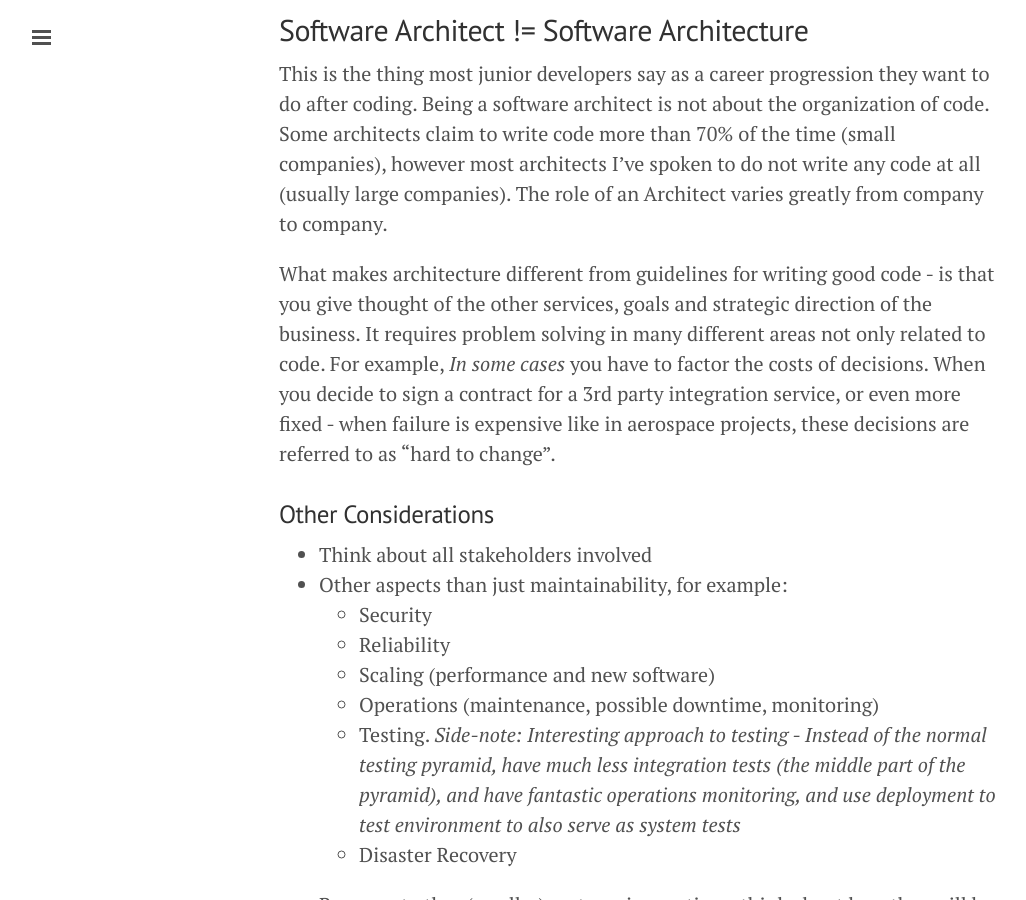
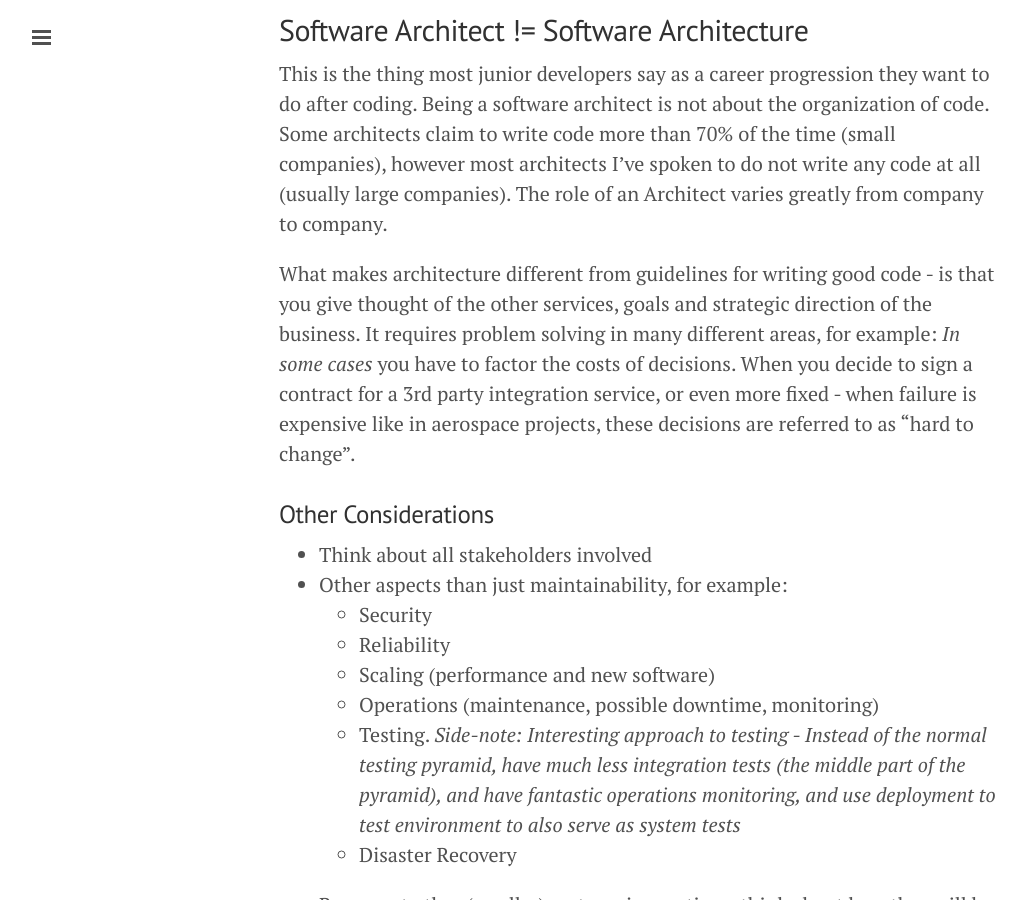
Before and after one commit to ideaflare/ideaflare.github.io, a Jekyll site: the page built from _posts/2017-06-19-architecture.markdown, in a window 1280 px wide and 900 px high, scrolled down 3079 px. Shown: the whole window, without its empty margins (1-1027 px from the left). Built offline with Jekyll 4.4.1, drawn with Linux system fonts in a browser that asks for light colours; comment, search, counter and statistics services are not loaded.

Commit message:
Update 2017-06-19-architecture.markdown

```diff
--- a/_posts/2017-06-19-architecture.markdown
+++ b/_posts/2017-06-19-architecture.markdown
@@ -73,7 +73,7 @@ This paper is mostly concerned about protocols, firmware and physical components
 
 This is the thing most junior developers say as a career progression they want to do after coding. Being a software architect is not about the organization of code. Some architects claim to write code more than 70% of the time (small companies), however most architects I've spoken to do not write any code at all (usually large companies). The role of an Architect varies greatly from company to company.
 
-What makes architecture different from guidelines for writing good code - is that you give thought of the other services, goals and strategic direction of the business. It requires problem solving in many different areas not only related to code. For example, *In some cases* you have to factor the costs of decisions. When you decide to sign a contract for a 3rd party integration service, or even more fixed - when failure is expensive like in aerospace projects, these decisions are referred to as "hard to change".
+What makes architecture different from guidelines for writing good code - is that you give thought of the other services, goals and strategic direction of the business. It requires problem solving in many different areas, for example: *In some cases* you have to factor the costs of decisions. When you decide to sign a contract for a 3rd party integration service, or even more fixed - when failure is expensive like in aerospace projects, these decisions are referred to as "hard to change".
 
 ### Other Considerations
  * Think about all stakeholders involved
```
